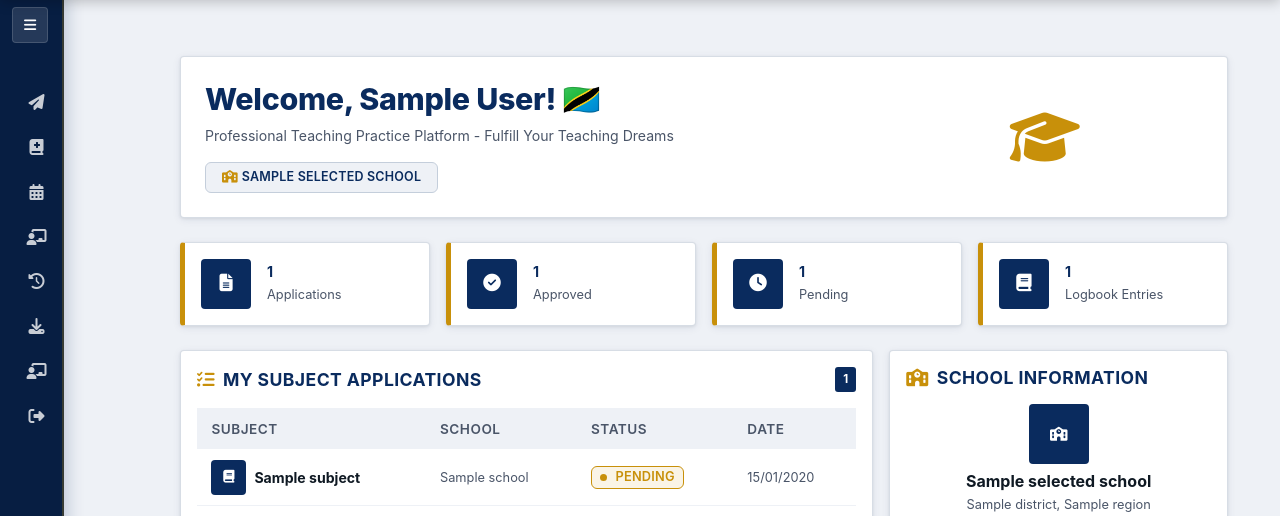
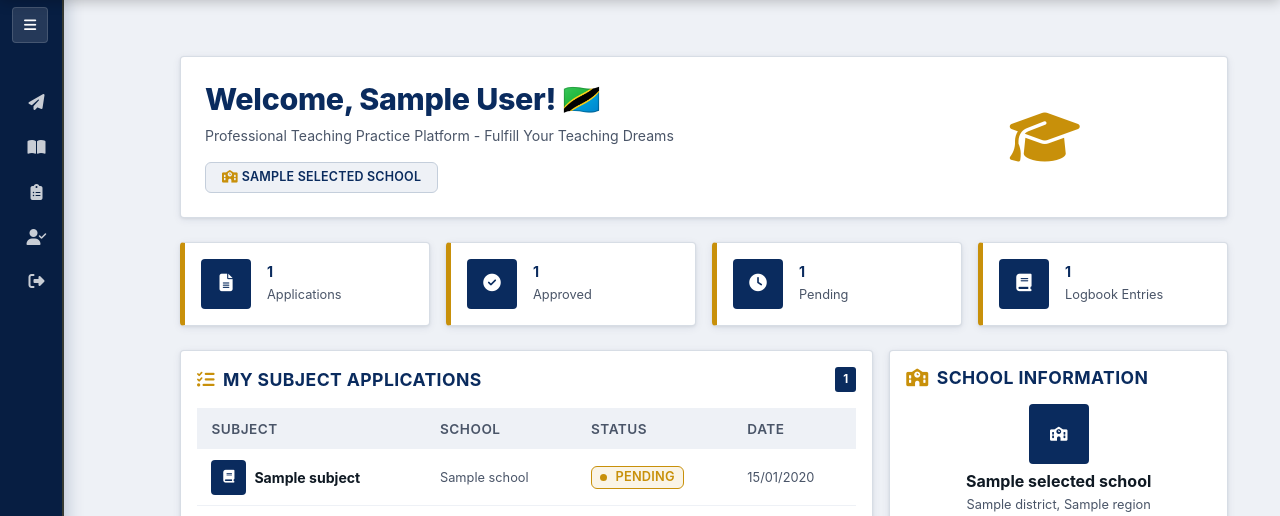
Before and after one commit to huseinhaj/-home-haji-Downloads-field_management_dockery_system-modified, a Django app: template field_app/templates/field_app/dashboard.html in a window 1280 px wide. Shown: the part 61-577 px from the top of the page. Run offline with Django 5.2, Linux system fonts and the light colour scheme; a user stored in the database is signed in; tables that the repository leaves empty hold one stand-in row (values such as "Sample post"); the template is opened without the code that fills it: most values are stand-ins (such as "Sample title", 1, 10 or a date in 2020); parts of the project's set-up code (start-up, migrations or seed data) failed here and were passed over; some libraries are stand-ins or nearby versions.

Commit message:
Add collapsible submenus to student dashboard sidebar
Menu items grouped into modules:
- Logbook module: Write / History / Download
- Plans (Mipango) module: Scheme of Work / Lesson Plan
- Standalone: Submit Application, My Assessors, Logout

Behavior:
- Parent item shows chevron arrow (only visible when sidebar expanded)
- Clicking parent expands the submenu; clicking again collapses it
- Only one submenu open at a time (others close automatically)
- Active page auto-opens its parent submenu on load
- Clicking a submenu link closes the mobile overlay
- Clicking parent in collapsed sidebar auto-expands sidebar first

Co-Authored-By: Claude Sonnet 4.6 <noreply@anthropic.com>

```diff
--- a/field_app/templates/field_app/dashboard.html
+++ b/field_app/templates/field_app/dashboard.html
@@ -106,6 +106,55 @@ body {
     transition: opacity .22s, width .22s;
 }
 .sidebar-tz.expanded .sidebar-text { opacity: 1; width: auto; margin-left: 0.25rem; }
+
+/* ── SIDEBAR SUBMENU ──────────────────────────────────────────────────────── */
+.sidebar-parent {
+    display: flex; align-items: center;
+    padding: 0.7rem 0.9rem;
+    color: rgba(255,255,255,.78);
+    cursor: pointer; white-space: nowrap;
+    border-left: 3px solid transparent;
+    font-weight: 500; font-size: 0.85rem;
+    transition: background .13s, color .13s;
+    user-select: none;
+    position: relative;
+}
+.sidebar-parent:hover { background: rgba(255,255,255,.08); color: var(--white); }
+.sidebar-parent.open  { background: rgba(255,255,255,.06); color: var(--white); }
+.sidebar-parent i.s-icon { width: 38px; font-size: 1rem; display: flex; align-items: center; justify-content: center; flex-shrink: 0; }
+.sidebar-parent .sidebar-text { font-size: 0.85rem; flex: 1; }
+.sidebar-arrow {
+    font-size: 0.65rem; color: rgba(255,255,255,.4);
+    transition: transform .22s;
+    margin-left: auto; flex-shrink: 0;
+    opacity: 0; width: 0; overflow: hidden;
+}
+.sidebar-tz.expanded .sidebar-arrow { opacity: 1; width: auto; }
+.sidebar-parent.open .sidebar-arrow { transform: rotate(180deg); color: var(--medium); }
+
+.sidebar-sub {
+    list-style: none; padding: 0; margin: 0;
+    max-height: 0; overflow: hidden;
+    transition: max-height .28s cubic-bezier(.4,0,.2,1);
+    background: rgba(0,0,0,.18);
+    border-left: 3px solid rgba(200,144,10,.4);
+}
+.sidebar-sub.open { max-height: 240px; }
+
+.sidebar-sublink {
+    display: flex; align-items: center;
+    padding: 0.55rem 0.9rem 0.55rem 1.2rem;
+    color: rgba(255,255,255,.62);
+    text-decoration: none; font-size: 0.81rem;
+    font-weight: 500; white-space: nowrap;
+    transition: background .12s, color .12s;
+    border-left: 2px solid transparent;
+}
+.sidebar-sublink:hover  { background: rgba(255,255,255,.07); color: var(--white); }
+.sidebar-sublink.active { color: var(--medium); font-weight: 700; border-left-color: var(--medium); }
+.sidebar-sublink i { width: 28px; font-size: 0.82rem; display: flex; align-items: center; justify-content: center; }
+.sidebar-sublink .sub-text { opacity: 0; width: 0; overflow: hidden; transition: opacity .22s, width .22s; }
+.sidebar-tz.expanded .sidebar-sublink .sub-text { opacity: 1; width: auto; }
 
 /* ── MAIN CONTENT ─────────────────────────────────────────────────────────── */
 .main-content {
@@ -250,54 +299,83 @@ body {
     </div>
 
     <ul class="sidebar-menu">
+
+        <!-- Maombi -->
         <li class="sidebar-item">
-            <a href="{% url 'select_region' %}" class="sidebar-link">
+            <a href="{% url 'select_region' %}" class="sidebar-link {% if request.resolver_match.url_name == 'select_region' %}active{% endif %}">
                 <i class="fas fa-paper-plane"></i>
                 <span class="sidebar-text">{% if LANG == 'sw' %}Wasilisha Maombi{% else %}Submit Application{% endif %}</span>
             </a>
         </li>
-        <li class="sidebar-item">
-            <a href="{% url 'submit_logbook' %}" class="sidebar-link">
-                <i class="fas fa-book-medical"></i>
-                <span class="sidebar-text">{% if LANG == 'sw' %}Andika Logbook{% else %}Write Logbook{% endif %}</span>
+
+        <!-- Logbook module -->
+        <li class="sidebar-item" id="mod-logbook">
+            <div class="sidebar-parent {% if request.resolver_match.url_name in 'submit_logbook,logbook_history,logbook_download_options' %}open{% endif %}" data-target="sub-logbook">
+                <i class="fas fa-book-open s-icon"></i>
+                <span class="sidebar-text">{% if LANG == 'sw' %}Logbook{% else %}Logbook{% endif %}</span>
+                <i class="fas fa-chevron-down sidebar-arrow"></i>
+            </div>
+            <ul class="sidebar-sub {% if request.resolver_match.url_name in 'submit_logbook,logbook_history,logbook_download_options' %}open{% endif %}" id="sub-logbook">
+                <li>
+                    <a href="{% url 'submit_logbook' %}" class="sidebar-sublink {% if request.resolver_match.url_name == 'submit_logbook' %}active{% endif %}">
+                        <i class="fas fa-pen"></i>
+                        <span class="sub-text">{% if LANG == 'sw' %}Andika{% else %}Write{% endif %}</span>
                     </a>
                 </li>
-        <li class="sidebar-item">
-            <a href="{% url 'generate_scheme' %}" class="sidebar-link">
-                <i class="fas fa-calendar-alt"></i>
-                <span class="sidebar-text">{% if LANG == 'sw' %}Mpango wa Kazi{% else %}Scheme of Work{% endif %}</span>
+                <li>
+                    <a href="{% url 'logbook_history' %}" class="sidebar-sublink {% if request.resolver_match.url_name == 'logbook_history' %}active{% endif %}">
+                        <i class="fas fa-history"></i>
+                        <span class="sub-text">{% if LANG == 'sw' %}Historia{% else %}History{% endif %}</span>
                     </a>
                 </li>
-        <li class="sidebar-item">
-            <a href="{% url 'lesson_plan' %}" class="sidebar-link">
-                <i class="fas fa-chalkboard-teacher"></i>
-                <span class="sidebar-text">{% if LANG == 'sw' %}Mpango wa Somo{% else %}Lesson Plan{% endif %}</span>
+                <li>
+                    <a href="{% url 'logbook_download_options' %}" class="sidebar-sublink {% if request.resolver_match.url_name == 'logbook_download_options' %}active{% endif %}">
+                        <i class="fas fa-download"></i>
+                        <span class="sub-text">{% if LANG == 'sw' %}Pakua{% else %}Download{% endif %}</span>
                     </a>
                 </li>
-        <li class="sidebar-item">
-            <a href="{% url 'logbook_history' %}" class="sidebar-link">
-                <i class="fas fa-history"></i>
-                <span class="sidebar-text">{% if LANG == 'sw' %}Historia ya Logbook{% else %}Logbook History{% endif %}</span>
+            </ul>
+        </li>
+
+        <!-- Mipango module -->
+        <li class="sidebar-item" id="mod-mipango">
+            <div class="sidebar-parent {% if request.resolver_match.url_name in 'generate_scheme,lesson_plan' %}open{% endif %}" data-target="sub-mipango">
+                <i class="fas fa-clipboard-list s-icon"></i>
+                <span class="sidebar-text">{% if LANG == 'sw' %}Mipango{% else %}Plans{% endif %}</span>
+                <i class="fas fa-chevron-down sidebar-arrow"></i>
+            </div>
+            <ul class="sidebar-sub {% if request.resolver_match.url_name in 'generate_scheme,lesson_plan' %}open{% endif %}" id="sub-mipango">
+                <li>
+                    <a href="{% url 'generate_scheme' %}" class="sidebar-sublink {% if request.resolver_match.url_name == 'generate_scheme' %}active{% endif %}">
+                        <i class="fas fa-calendar-alt"></i>
+                        <span class="sub-text">{% if LANG == 'sw' %}Scheme ya Kazi{% else %}Scheme of Work{% endif %}</span>
                     </a>
                 </li>
-        <li class="sidebar-item">
-            <a href="{% url 'logbook_download_options' %}" class="sidebar-link">
-                <i class="fas fa-download"></i>
-                <span class="sidebar-text">{% if LANG == 'sw' %}Pakua Logbook{% else %}Download Logbook{% endif %}</span>
+                <li>
+                    <a href="{% url 'lesson_plan' %}" class="sidebar-sublink {% if request.resolver_match.url_name == 'lesson_plan' %}active{% endif %}">
+                        <i class="fas fa-chalkboard"></i>
+                        <span class="sub-text">{% if LANG == 'sw' %}Mpango wa Somo{% else %}Lesson Plan{% endif %}</span>
                     </a>
                 </li>
+            </ul>
+        </li>
+
+        <!-- Wakaguzi -->
         <li class="sidebar-item">
-            <a href="{% url 'my_assessors' %}" class="sidebar-link">
-                <i class="fas fa-chalkboard-teacher"></i>
+            <a href="{% url 'my_assessors' %}" class="sidebar-link {% if request.resolver_match.url_name == 'my_assessors' %}active{% endif %}">
+                <i class="fas fa-user-check"></i>
                 <span class="sidebar-text">{% if LANG == 'sw' %}Wakaguzi Wangu{% else %}My Assessors{% endif %}</span>
             </a>
         </li>
-        <li class="sidebar-item">
-            <a href="{% url 'logout' %}" class="sidebar-link" style="margin-top: auto;">
+
+        <!-- Logout (pushed to bottom) -->
+        <li class="sidebar-item" style="margin-top: auto;">
+            <a href="{% url 'logout' %}" class="sidebar-link">
                 <i class="fas fa-sign-out-alt"></i>
                 <span class="sidebar-text">{% if LANG == 'sw' %}Toka{% else %}Logout{% endif %}</span>
             </a>
         </li>
+
     </ul>
 </nav>
 
@@ -913,6 +991,39 @@ body {
                 if (isMobile()) closeMobileSidebar();
             });
         });
+        sidebar.querySelectorAll('.sidebar-sublink').forEach(link => {
+            link.addEventListener('click', function() {
+                if (isMobile()) closeMobileSidebar();
+            });
+        });
+
+        // ── SUBMENU: toggle chini ya parent ──
+        sidebar.querySelectorAll('.sidebar-parent').forEach(function(parent) {
+            parent.addEventListener('click', function() {
+                const targetId = this.dataset.target;
+                const sub = document.getElementById(targetId);
+                if (!sub) return;
+
+                // Ensure sidebar is expanded first
+                if (!sidebar.classList.contains('expanded') && !isMobile()) {
+                    expandDesktop();
+                    localStorage.setItem('sidebarExpanded', 'true');
+                }
+
+                const isOpen = sub.classList.contains('open');
+                // Close all other submenus
+                sidebar.querySelectorAll('.sidebar-sub.open').forEach(function(s) {
+                    s.classList.remove('open');
+                    const p = sidebar.querySelector(`[data-target="${s.id}"]`);
+                    if (p) p.classList.remove('open');
+                });
+                // Toggle this one
+                if (!isOpen) {
+                    sub.classList.add('open');
+                    this.classList.add('open');
+                }
+            });
+        });
 
         function expandDesktop() {
             sidebar.classList.add('expanded');
```
Lines whose indentation alone changed are shown as unchanged.
